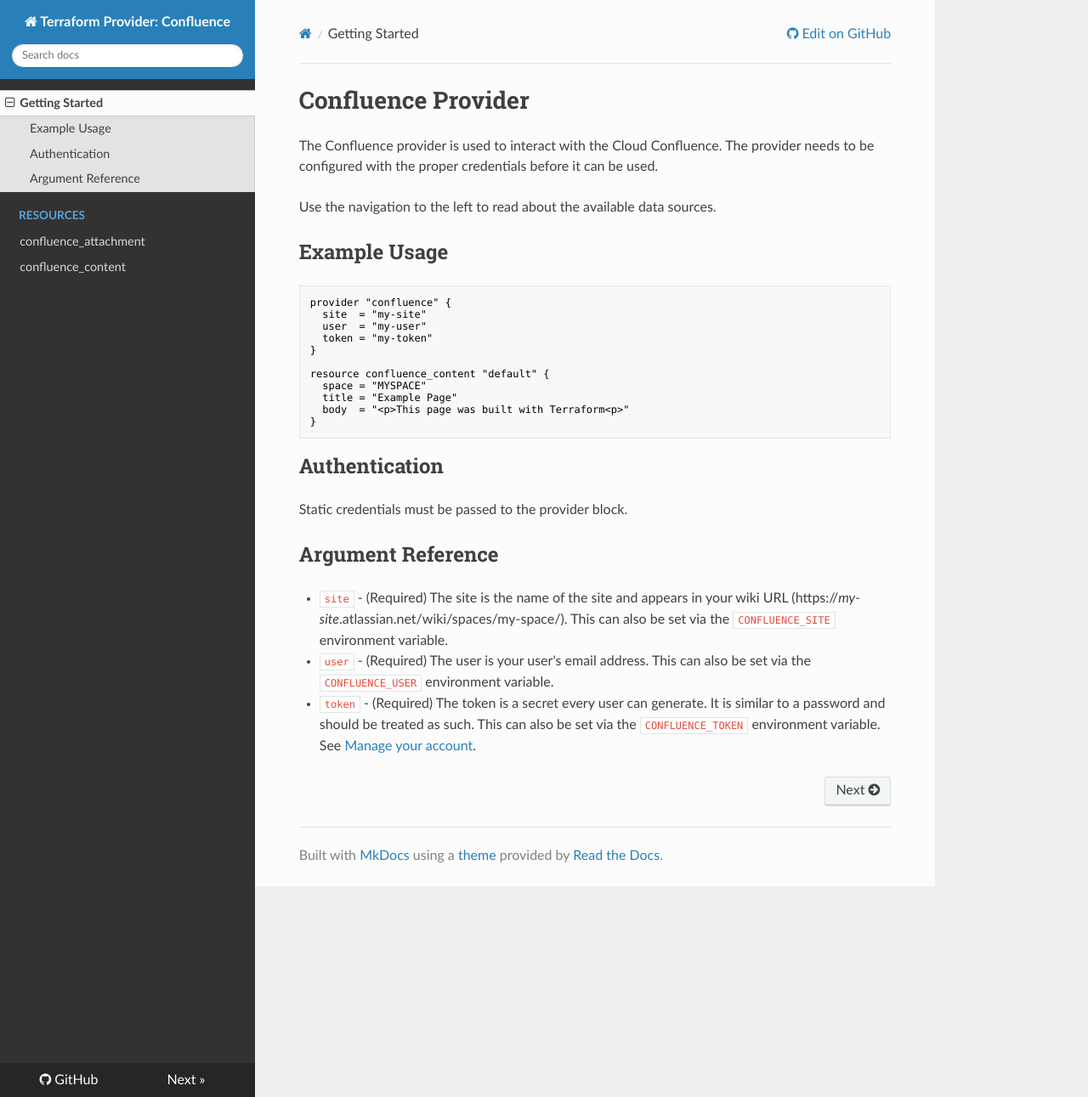
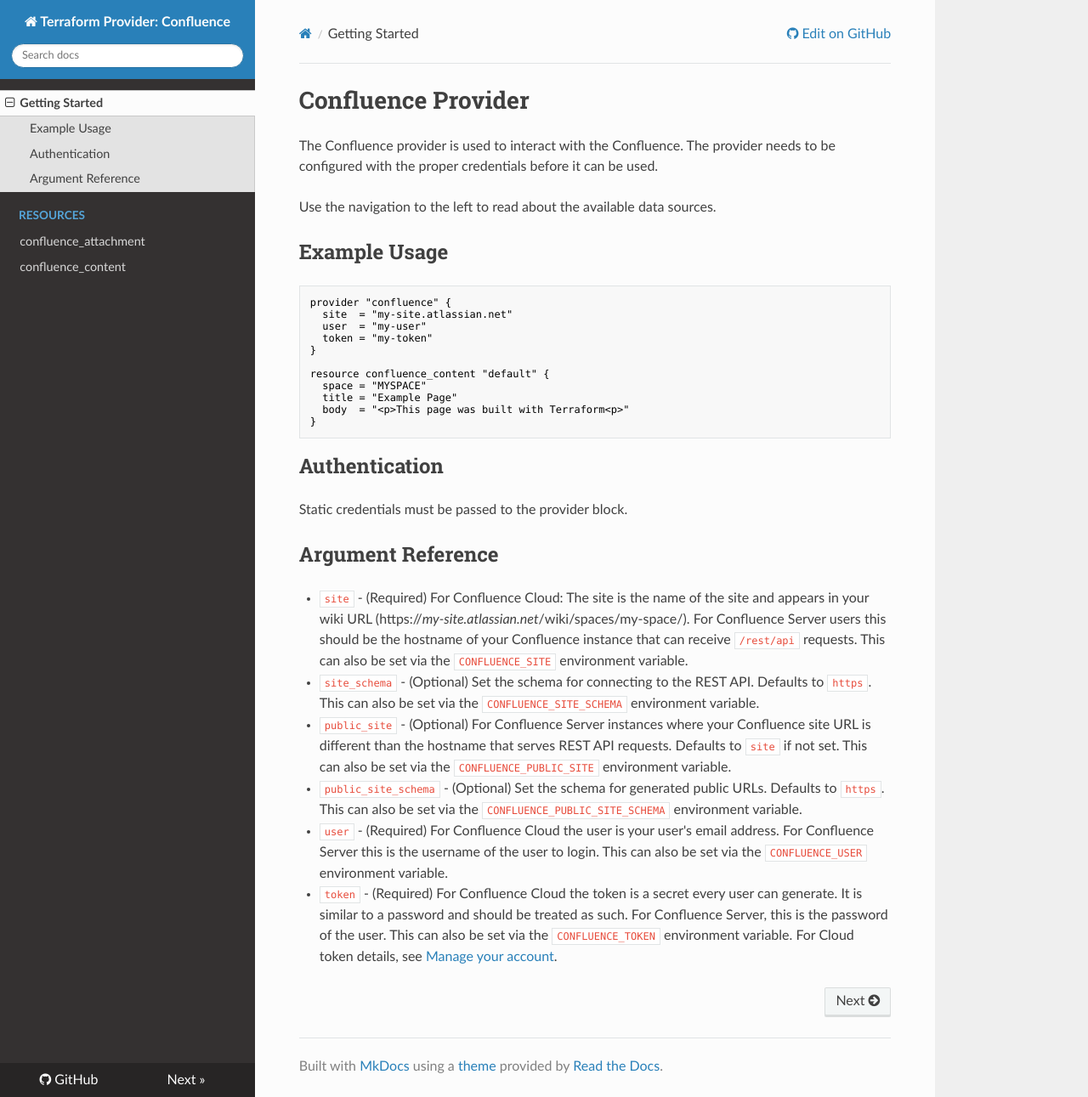
Before and after one commit to chesshacker/terraform-provider-confluence, an MkDocs documentation site: the page built from docs/index.md, in a window 1280 px wide and 1291 px high. Shown: the whole window at 85% size. Built offline with MkDocs 1.6.1, drawn with Linux system fonts in a browser that asks for light colours; nearby versions of some CDN libraries.

Commit message:
Add support for Confluence Server and update documentation

````diff
--- a/docs/index.md
+++ b/docs/index.md
@@ -20,7 +20,7 @@ Use the navigation to the left to read about the available data sources.
 
 ```hcl
 provider "confluence" {
-  site  = "my-site"
+  site  = "my-site.atlassian.net"
   user  = "my-user"
   token = "my-token"
 }
@@ -38,14 +38,31 @@ Static credentials must be passed to the provider block.
 
 ## Argument Reference
 
-* `site` - (Required) The site is the name of the site and appears in your wiki
-  URL (https://*my-site*.atlassian.net/wiki/spaces/my-space/). This can also be
-  set via the `CONFLUENCE_SITE` environment variable.
+- `site` - (Required) For Confluence Cloud: The site is the name of the site
+  and appears in your wiki URL (https://_my-site.atlassian.net_/wiki/spaces/my-space/).
+  For Confluence Server users this should be the hostname of your Confluence
+  instance that can receive `/rest/api` requests. This can also be set via the
+  `CONFLUENCE_SITE` environment variable.
 
-* `user` - (Required) The user is your user's email address. This can also be
-  set via the `CONFLUENCE_USER` environment variable.
+- `site_schema` - (Optional) Set the schema for connecting to the REST API.
+  Defaults to `https`. This can also be set via the `CONFLUENCE_SITE_SCHEMA`
+  environment variable.
 
-* `token` - (Required) The token is a secret every user can generate. It is
-  similar to a password and should be treated as such. This can also be set via
-  the `CONFLUENCE_TOKEN` environment variable. See [Manage your
-  account](https://id.atlassian.com/manage/api-tokens).
+- `public_site` - (Optional) For Confluence Server instances where your
+  Confluence site URL is different than the hostname that serves REST API
+  requests. Defaults to `site` if not set. This can also be set via the
+  `CONFLUENCE_PUBLIC_SITE` environment variable.
+
+- `public_site_schema` - (Optional) Set the schema for generated public URLs.
+  Defaults to `https`. This can also be set via the `CONFLUENCE_PUBLIC_SITE_SCHEMA`
+  environment variable.
+
+- `user` - (Required) For Confluence Cloud the user is your user's email
+  address. For Confluence Server this is the username of the user to login.
+  This can also be set via the `CONFLUENCE_USER` environment variable.
+
+- `token` - (Required) For Confluence Cloud the token is a secret every user
+  can generate. It is similar to a password and should be treated as such. For
+  Confluence Server, this is the password of the user. This can also be set via
+  the `CONFLUENCE_TOKEN` environment variable. For Cloud token details, see
+  [Manage your account](https://id.atlassian.com/manage/api-tokens).
````
Also changed, not shown: other parts of docs/index.md (+2 -2 lines), CHANGELOG.md (+10 -2 lines), 6 other files.
